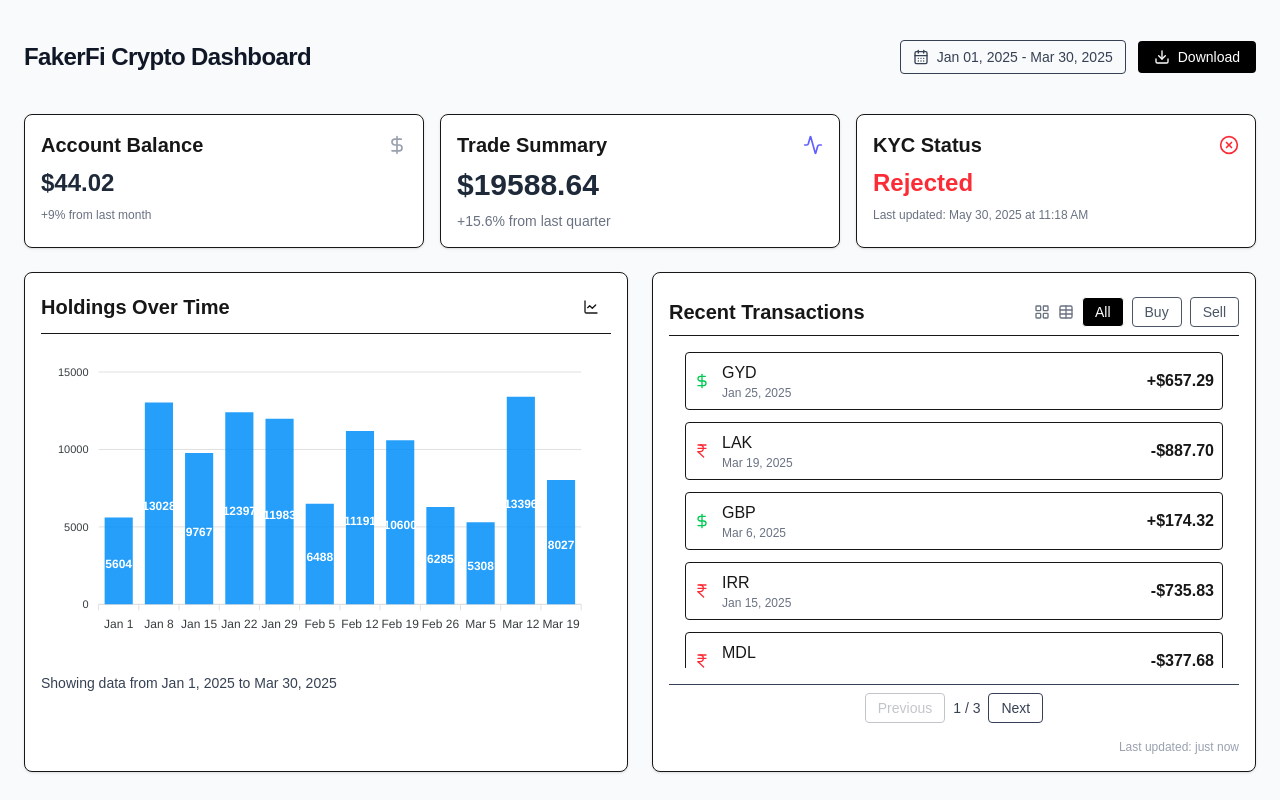
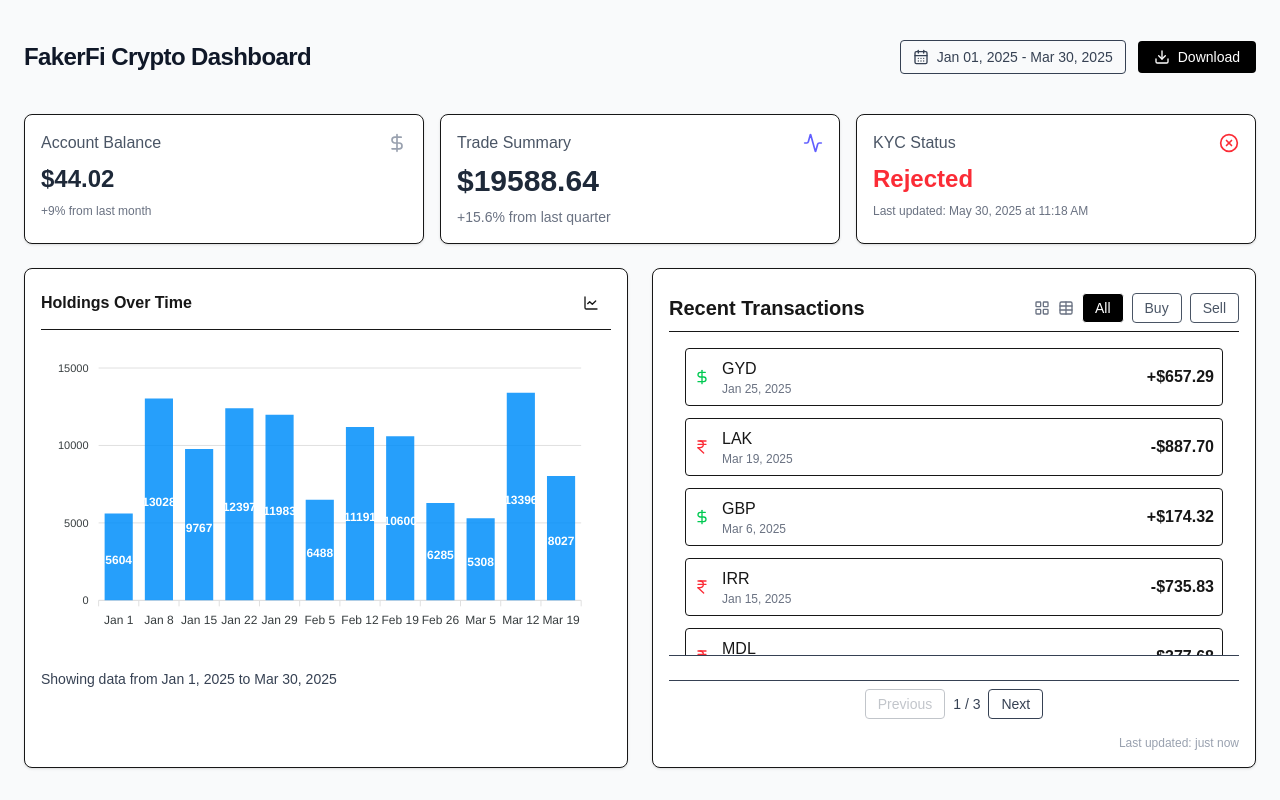
Before and after one commit to izzydoesit/fakerFi, a Next.js app: page / in a window 1280 px wide. Built offline with nearby package versions, Linux system fonts and the light colour scheme.

Commit message:
Add types, use class helper func in Card components

```diff
--- a/src/components/ui/Card.tsx
+++ b/src/components/ui/Card.tsx
@@ -1,18 +1,13 @@
-import { ReactNode } from "react";
 import { motion } from "framer-motion";
-
-interface CardProps {
-  children: ReactNode;
-  className?: string;
-  scrollable?: boolean;
-}
+import type { JSX } from "react";
+import type { CardContentProps, CardHeaderProps, CardProps, CardTitleProps } from "@/lib/types";
+import { cn } from "@/utils/helpers";
 
 export function Card({ children, className = "", scrollable = false }: CardProps): JSX.Element {
+  const scrollableClasses = scrollable ? "max-h-[400px] overflow-y-auto" : "";
   return (
     <motion.div
-      className={`rounded-lg border bg-white shadow p-4 relative ${
-        scrollable ? "max-h-[400px] overflow-y-auto" : ""
-      } ${className}`}
+      className={cn("rounded-lg border bg-white shadow p-4 relative", scrollableClasses, className)}
       whileHover={{ scale: 1.02 }}
       whileTap={{ scale: 0.98 }}
     >
@@ -21,26 +16,20 @@ export function Card({ children, className = "", scrollable = false }: CardProps
   );
 }
 
-export function CardHeader({
-  children,
-  className = ""
-}: {
-  children: ReactNode;
-  className?: string;
-}): JSX.Element {
+export function CardHeader({ children, className = "" }: CardHeaderProps): JSX.Element {
   return (
     <div
-      className={`mb-2 flex flex-row items-center justify-between flex-nowrap gap-2 ${className}`}
+      className={cn("mb-2 flex flex-row items-center justify-between flex-nowrap gap-2", className)}
     >
       {children}
     </div>
   );
 }
 
-export function CardTitle({ children }: { children: ReactNode }): JSX.Element {
-  return <h3 className="text-xl font-semibold">{children}</h3>;
+export function CardTitle({ children, className = "" }: CardTitleProps): JSX.Element {
+  return <h3 className={cn("text-xl, font-semibold", className)}>{children}</h3>;
 }
 
-export function CardContent({ children }: { children: ReactNode }): JSX.Element {
-  return <div className="text-sm text-gray-700 space-y-2">{children}</div>;
+export function CardContent({ children, className = "" }: CardContentProps): JSX.Element {
+  return <div className={cn("text-sm text-gray-700 space-y-2", className)}>{children}</div>;
 }
```
